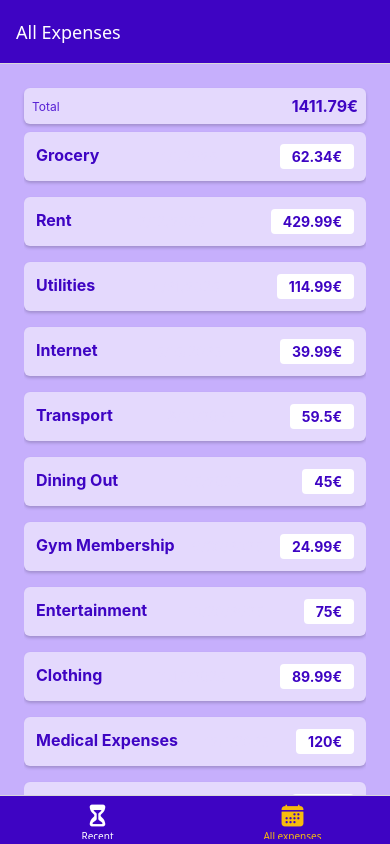
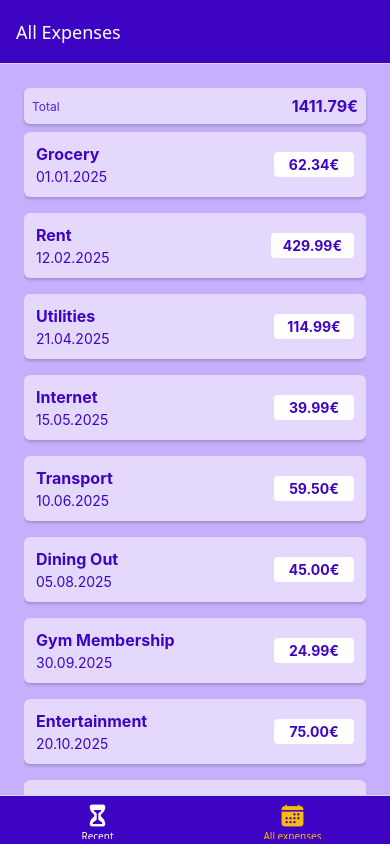
Before and after one commit to Voidcoolis/ExpenseTrackerApp, a React Native app: screen /AllExpenses in a window 390 px wide. Built offline with nearby package versions, Linux system fonts and the light colour scheme.

Commit message:
structured code & formatted date

```diff
--- a/components/ExpensesOutput/ExpenseItem.js
+++ b/components/ExpensesOutput/ExpenseItem.js
@@ -1,22 +1,22 @@
 import { Pressable, StyleSheet, Text, View } from "react-native";
 import { GlobalStyles } from "../../constants/styles";
+import { getFormattedDate } from "../../utilis/date";
 
-function ExpenseItem({ description, amount, date }) {
-  const expense = {
-    description: description || "No description provided",
-    amount: amount || 0,
-    date: date || new Date(),
-  };
-
+function ExpenseItem({ description = "No description provided", amount = 0, date = new Date() }) {
   return (
     <Pressable>
       <View style={styles.expenseItemStyle}>
-        <Text style={[styles.textBase, styles.textDescription]}>
-          {expense.description}
-        </Text>
-        <Text style={styles.textBase}>{expense.date.toLocaleDateString()}</Text>
+        {/* Left section: description and date */}
+        <View style={styles.textContainer}>
+          <Text style={[styles.textBase, styles.textDescription]}>
+            {description}
+          </Text>
+          <Text style={styles.textBase}>{getFormattedDate(date)}</Text>
+        </View>
+
+        {/* Right section: amount */}
         <View style={styles.amountContainer}>
-          <Text style={styles.amountText}>{expense.amount}€</Text>
+          <Text style={styles.amountText}>{amount.toFixed(2)}€</Text>
         </View>
       </View>
     </Pressable>
@@ -40,8 +40,12 @@ const styles = StyleSheet.create({
     shadowOpacity: 0.25,
     shadowRadius: 3,
   },
+  textContainer: {
+    flex: 1,
+    flexDirection: "column",
+  },
   textBase: {
-    color: GlobalStyles.colors.primary50,
+    color: GlobalStyles.colors.primary500,
   },
   textDescription: {
     fontSize: 16,
@@ -56,6 +60,7 @@ const styles = StyleSheet.create({
     justifyContent: "center",
     alignItems: "center",
     borderRadius: 4,
+    minWidth: 80,
   },
   amountText: {
     color: GlobalStyles.colors.primary500,
--- a/components/ExpensesOutput/ExpensesOutput.js
+++ b/components/ExpensesOutput/ExpensesOutput.js
@@ -3,87 +3,13 @@ import ExpensesSummary from "./ExpensesSummary";
 import ExpensesList from "./ExpensesList";
 import { GlobalStyles } from "../../constants/styles";
 
-const DUMMY_EXPENSES = [
-  {
-    id: "e1",
-    description: "Grocery",
-    amount: 62.34,
-    date: new Date("2025-01-01"),
-  },
-  {
-    id: "e2",
-    description: "Rent",
-    amount: 429.99,
-    date: new Date("2025-02-12"),
-  },
-  {
-    id: "e3",
-    description: "Utilities",
-    amount: 114.99,
-    date: new Date("2025-04-21"),
-  },
-  {
-    id: "e4",
-    description: "Internet",
-    amount: 39.99,
-    date: new Date("2025-05-15"),
-  },
-  {
-    id: "e5",
-    description: "Transport",
-    amount: 59.5,
-    date: new Date("2025-06-10"),
-  },
-  {
-    id: "e6",
-    description: "Dining Out",
-    amount: 45.0,
-    date: new Date("2025-08-05"),
-  },
-  {
-    id: "e7",
-    description: "Gym Membership",
-    amount: 24.99,
-    date: new Date("2025-09-30"),
-  },
-  {
-    id: "e8",
-    description: "Entertainment",
-    amount: 75.0,
-    date: new Date("2025-10-20"),
-  },
-  {
-    id: "e9",
-    description: "Clothing",
-    amount: 89.99,
-    date: new Date("2025-11-15"),
-  },
-  {
-    id: "e10",
-    description: "Medical Expenses",
-    amount: 120.0,
-    date: new Date("2025-12-01"),
-  },
-  {
-    id: "e11",
-    description: "Travel",
-    amount: 300.0,
-    date: new Date("2025-12-20"),
-  },
-  {
-    id: "e12",
-    description: "Gifts",
-    amount: 50.0,
-    date: new Date("2025-12-25"),
-  },
-];
 
 function ExpensesOutput({ expenses, expensesPeriod }) {
   //will be used in AllExpenses and RecentExpenses screens
   return (
     <View style={styles.container}>
-      <ExpensesSummary expenses={DUMMY_EXPENSES} periodName={expensesPeriod} />
-      <ExpensesList expenses={DUMMY_EXPENSES} />
+      <ExpensesSummary expenses={expenses} periodName={expensesPeriod} />
+      <ExpensesList expenses={expenses} />
     </View>
   );
 }
--- /dev/null
+++ b/dummy-data/dummy-data.js
@@ -0,0 +1,74 @@
+export const DUMMY_EXPENSES = [
+  {
+    id: "e1",
+    description: "Grocery",
+    amount: 62.34,
+    date: new Date("2025-01-01"),
+  },
+  {
+    id: "e2",
+    description: "Rent",
+    amount: 429.99,
+    date: new Date("2025-02-12"),
+  },
+  {
+    id: "e3",
+    description: "Utilities",
+    amount: 114.99,
+    date: new Date("2025-04-21"),
+  },
+  {
+    id: "e4",
+    description: "Internet",
+    amount: 39.99,
+    date: new Date("2025-05-15"),
+  },
+  {
+    id: "e5",
+    description: "Transport",
+    amount: 59.50,
+    date: new Date("2025-06-10"),
+  },
+  {
+    id: "e6",
+    description: "Dining Out",
+    amount: 45.00,
+    date: new Date("2025-08-05"),
+  },
+  {
+    id: "e7",
+    description: "Gym Membership",
+    amount: 24.99,
+    date: new Date("2025-09-30"),
+  },
+  {
+    id: "e8",
+    description: "Entertainment",
+    amount: 75.00,
+    date: new Date("2025-10-20"),
+  },
+  {
+    id: "e9",
+    description: "Clothing",
+    amount: 89.99,
+    date: new Date("2025-11-15"),
+  },
+  {
+    id: "e10",
+    description: "Medical Expenses",
+    amount: 120.00,
+    date: new Date("2025-12-01"),
+  },
+  {
+    id: "e11",
+    description: "Travel",
+    amount: 300.00,
+    date: new Date("2025-12-20"),
+  },
+  {
+    id: "e12",
+    description: "Gifts",
+    amount: 50.00,
+    date: new Date("2025-12-25"),
+  },
+];
--- a/screens/AllExpenses.js
+++ b/screens/AllExpenses.js
@@ -1,8 +1,9 @@
 import ExpensesOutput from "../components/ExpensesOutput/ExpensesOutput";
+import { DUMMY_EXPENSES } from "../dummy-data/dummy-data";
 
 function AllExpenses() {
   return (
-    <ExpensesOutput expensesPeriod="Total"/>
+    <ExpensesOutput expenses={DUMMY_EXPENSES} expensesPeriod="Total"/>
   );
 }
 
--- a/screens/RecentExpenses.js
+++ b/screens/RecentExpenses.js
@@ -1,8 +1,9 @@
 import ExpensesOutput from "../components/ExpensesOutput/ExpensesOutput";
+import { DUMMY_EXPENSES } from "../dummy-data/dummy-data";
 
 function RecentExpenses() {
   return (
-    <ExpensesOutput expensesPeriod="Last 7 days"/>
+    <ExpensesOutput expenses={DUMMY_EXPENSES} expensesPeriod="Last 7 days"/>
   );
 }
 
--- /dev/null
+++ b/utilis/date.js
@@ -0,0 +1,15 @@
+export function getFormattedDate(date) {
+  return `${String(date.getDate()).padStart(2, "0")}.${String(
+    date.getMonth() + 1
+  ).padStart(2, "0")}.${date.getFullYear()}`;
+}
+
+{/*
+
+// rely on toLocaleDateString() for future localization flexibility
+
+export function getFormattedDate(date) {
+  return date.toLocaleDateString("de-DE");
+}
+
+*/ }
```
